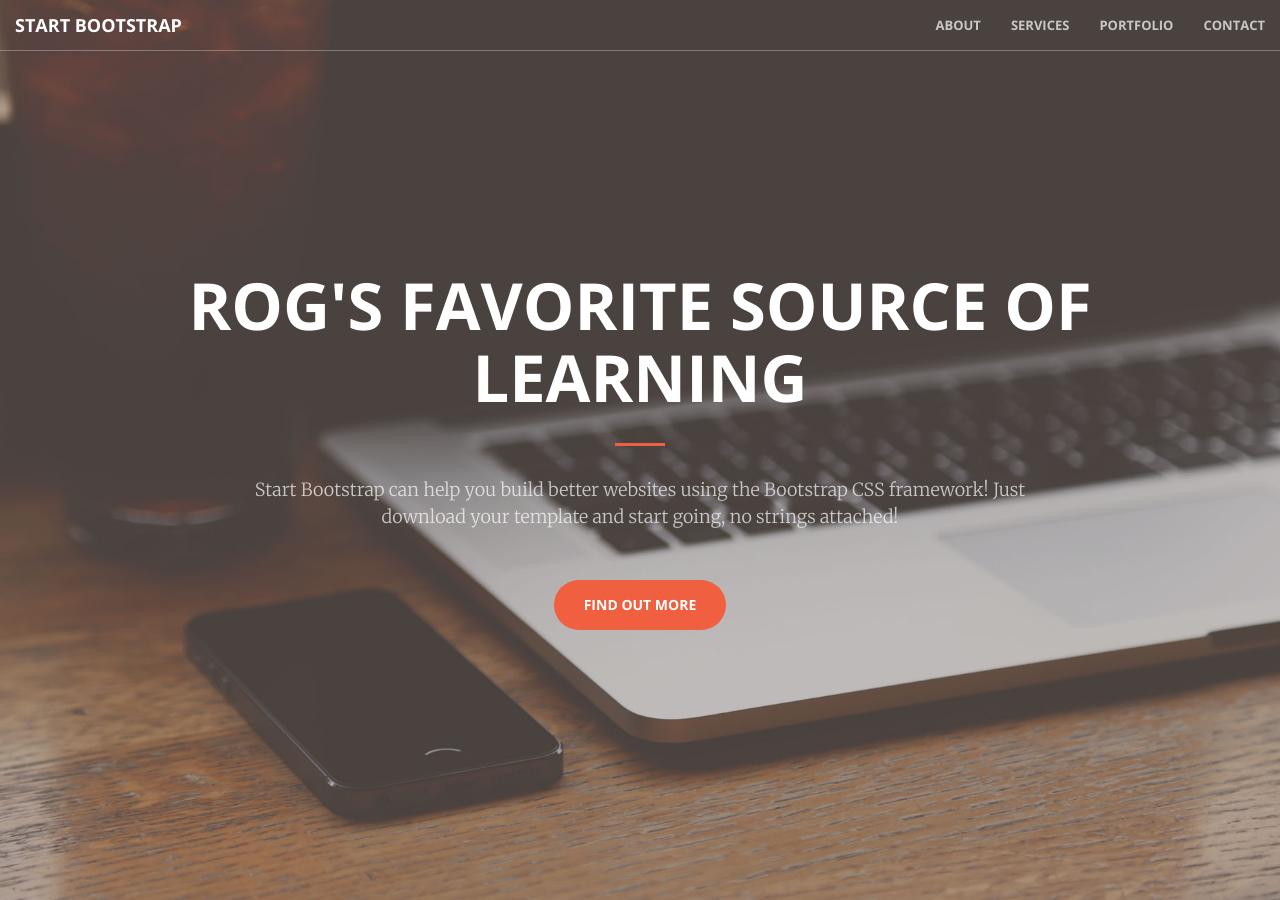
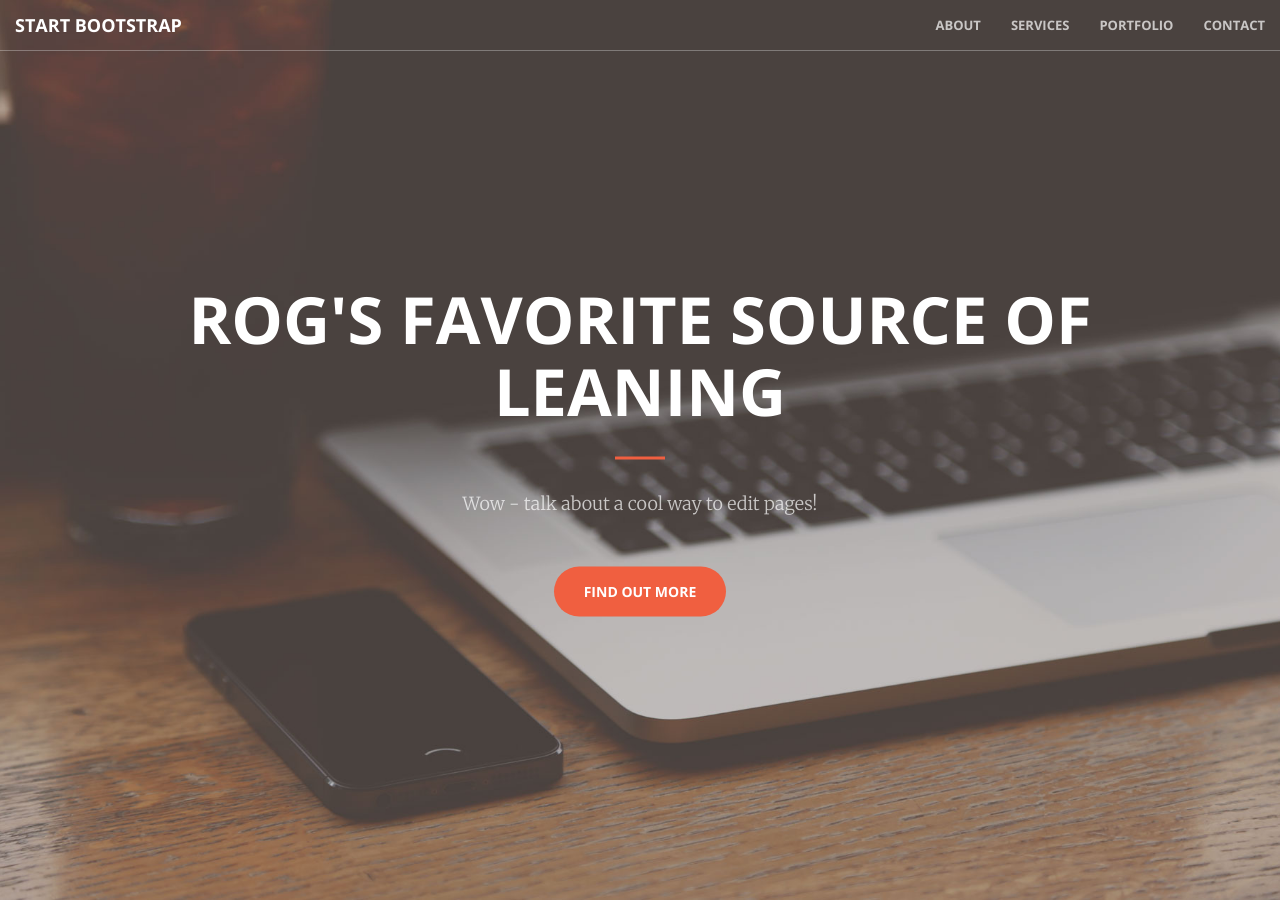
Before and after one commit to thewisebunny/creative, a Jekyll site: the page built from index.html, in a window 1280 px wide and 900 px high. Built offline with Jekyll 4.4.1, drawn with Linux system fonts in a browser that asks for light colours.

Commit message:
Updated '/index.html' via CloudCannon

```diff
--- a/index.html
+++ b/index.html
@@ -6,9 +6,9 @@ title: Home Page
 <header>
         <div class="header-content">
             <div class="header-content-inner">
-                <h1 class="editable">Rog's Favorite Source of Learning</h1>
-                <hr>
-                <p class="editable">Start Bootstrap can help you build better websites using the Bootstrap CSS framework! Just download your template and start going, no strings attached!</p>
+                <h1 class="editable">Rog's Favorite Source of Leaning</h1>
+                <hr />
+                <p class="editable">Wow - talk about a cool way to edit pages!</p>
                 <a href="#about" class="btn btn-primary btn-xl page-scroll">Find Out More</a>
             </div>
         </div>
```
